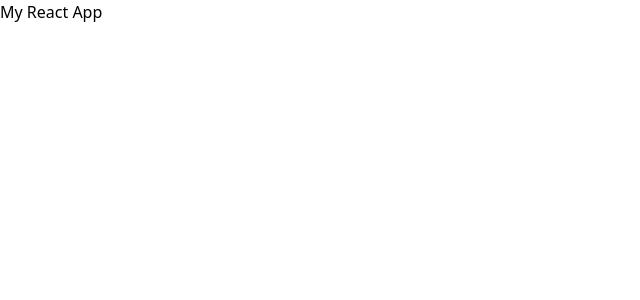
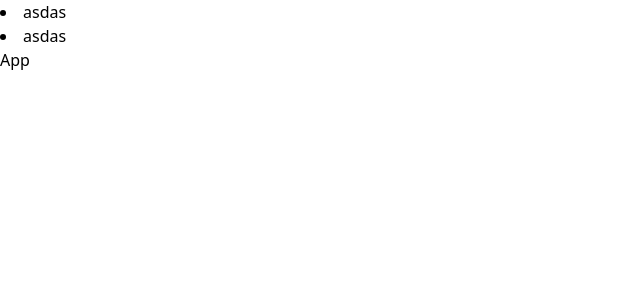
Before and after one commit to SovansunchhayKhoun/AutomataMidterm, a React (Vite) app in the folder client/: page / in a window 1280 px wide. Shown: the top 300 px of the page, without its empty margins (0-640 px from the left). Built offline with nearby package versions, Linux system fonts and the light colour scheme.

Commit message:
create context, router, layout

```diff
--- a/client/package.json
+++ b/client/package.json
@@ -14,7 +14,8 @@
     "@tanstack/react-query": "^4.29.25",
     "axios": "^1.4.0",
     "react": "^18.2.0",
-    "react-dom": "^18.2.0"
+    "react-dom": "^18.2.0",
+    "react-router-dom": "^6.14.1"
   },
   "devDependencies": {
     "@types/react": "^18.2.14",
--- a/client/src/App.jsx
+++ b/client/src/App.jsx
@@ -1,15 +1,12 @@
-import Axios from "axios";
-Axios.defaults.baseURL = import.meta.env.VITE_APP_URL;
+// import React from 'react'
 
-console.log(import.meta.env.VITE_APP_URL)
-function App() {
+import { useContext } from "react"
+import { UtilContext } from "./context/UtilContext"
+
+export const App = () => {
   return (
-    <>
-      <div>
-        My React App
-      </div>
-    </>
+    <div>
+      App
+    </div>
   )
 }
-
-export default App
--- /dev/null
+++ b/client/src/context/UtilContext.jsx
@@ -0,0 +1,11 @@
+import React, { createContext } from 'react'
+
+export const UtilContext = createContext();
+export const UtilProvider = ({children}) => {
+  return (
+    <UtilContext.Provider value={{
+     }}>
+      {children}
+     </UtilContext.Provider>
+  )
+}
--- /dev/null
+++ b/client/src/layout/Layout.jsx
@@ -0,0 +1,18 @@
+import React from 'react'
+import {Outlet} from "react-router-dom"
+
+export const Layout = () => {
+  return (
+    <div>
+      <nav>
+        <li>
+          asdas
+        </li>
+        <li>
+          asdas
+        </li>
+      </nav>
+      <Outlet />
+    </div>
+  )
+}
--- a/client/src/main.jsx
+++ b/client/src/main.jsx
@@ -1,14 +1,18 @@
 import React from 'react'
 import ReactDOM from 'react-dom/client'
-import App from './App.jsx'
 import {QueryClient, QueryClientProvider} from "@tanstack/react-query"
+import {RouterProvider} from "react-router-dom"
+import router from "./router.jsx"
 import './index.css'
+import { UtilProvider } from './context/UtilContext.jsx'
 
 const client = new QueryClient();
 ReactDOM.createRoot(document.getElementById('root')).render(
   <React.StrictMode>
     <QueryClientProvider client={client}>
-      <App />
+      <UtilProvider>
+        <RouterProvider router={router} />
+      </UtilProvider>
     </QueryClientProvider>
   </React.StrictMode>,
 )
--- /dev/null
+++ b/client/src/router.jsx
@@ -0,0 +1,19 @@
+import React from "react"
+import {useNavigate, createBrowserRouter, useRouteError} from "react-router-dom"
+import {App} from './App'
+import {Layout} from './layout/Layout'
+
+const router = createBrowserRouter([
+  {
+    path: '/',
+    element: <Layout />,
+    children: [
+      {
+        path: '',
+        element: <App />
+      }
+    ]
+  },
+])
+
+export default router
```
Also changed, not shown: 1 other file (tests, documents, lock files or other folders).
